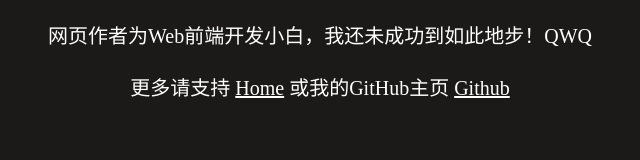
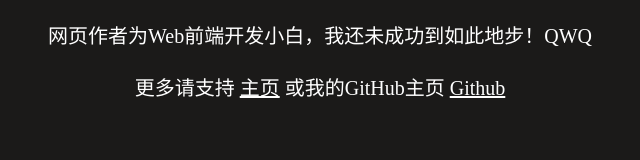
Before and after one commit to 0219-code/Web-front-end-development---Xiaobai, a plain HTML site: page index_a1.html in a window 1280 px wide. Shown: the full height of the page, 320-960 px from the left. Drawn offline with Linux system fonts and the light colour scheme.

Commit message:
Update index_a1.html

```diff
--- a/index_a1.html
+++ b/index_a1.html
@@ -3,7 +3,7 @@
 <head>
     <meta charset="UTF-8">
     <meta name="viewport" content="width=device-width, initial-scale=1.0">
-    <title>Home</title>
+    <title>主页</title>
     <style>
         *{
             background-color: #1b1a19;
@@ -21,7 +21,8 @@
 <body>
     <p>
         网页作者为Web前端开发小白，我还未成功到如此地步！QWQ <br><br>
-        更多请支持 <a href="index1.html">Home</a> 或我的GitHub主页 <a href="https://github.com/0219-code">Github</a>
+        更多请支持 <a href="index1.html">主页</a> 或我的GitHub主页 <a href="https://github.com/0219-code">Github</a>
     </p>
 </body>
+
 </html>
```
